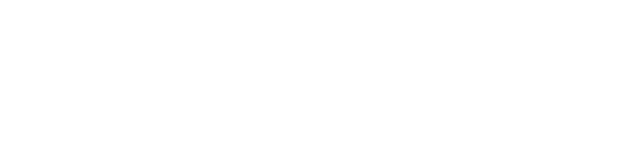
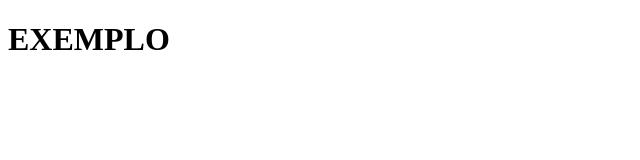
Before and after one commit to Bno9/exemplo, a plain HTML site: page index.html in a window 1280 px wide. Shown: the whole page, without its empty margins (0-640 px from the left). Drawn offline with Linux system fonts and the light colour scheme.

Commit message:
Adição header

```diff
--- a/index.html
+++ b/index.html
@@ -5,6 +5,9 @@
     <meta name="viewport" content="width=device-width, initial-scale=1.0">
     <title>Document</title>
 </head>
+    <header>
+        <h1>EXEMPLO</h1>
+    </header>
 <body>
 
 </body>
```
